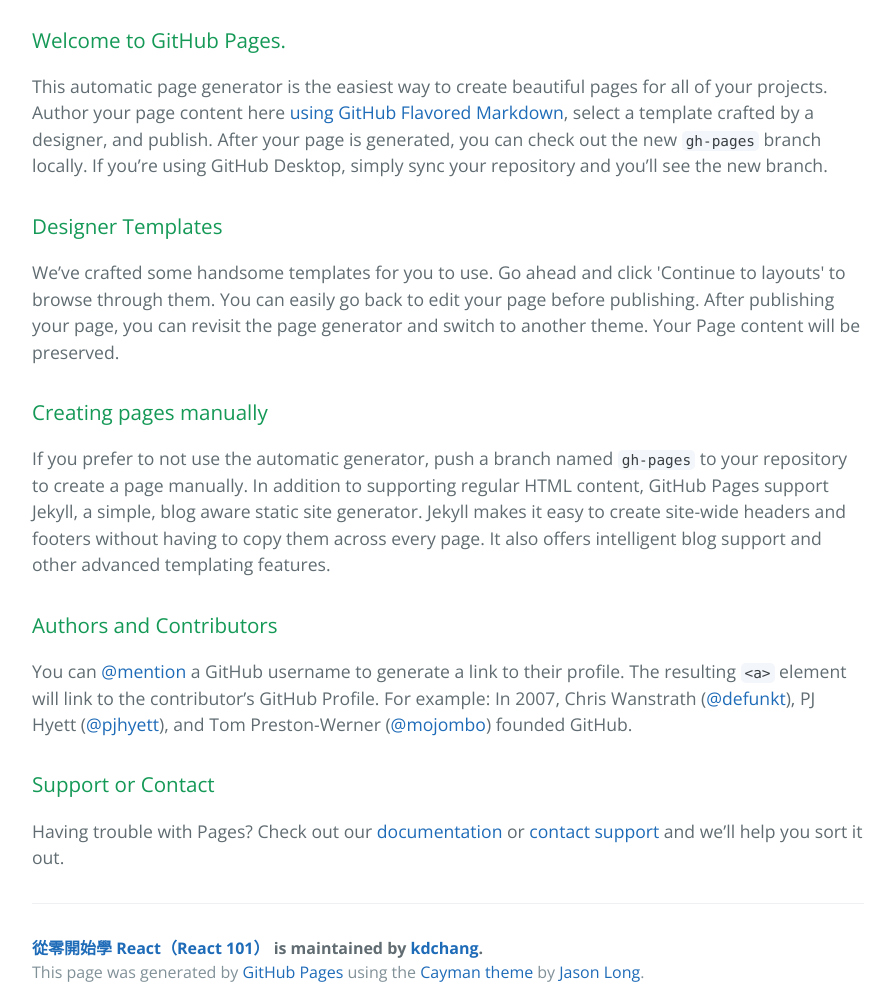
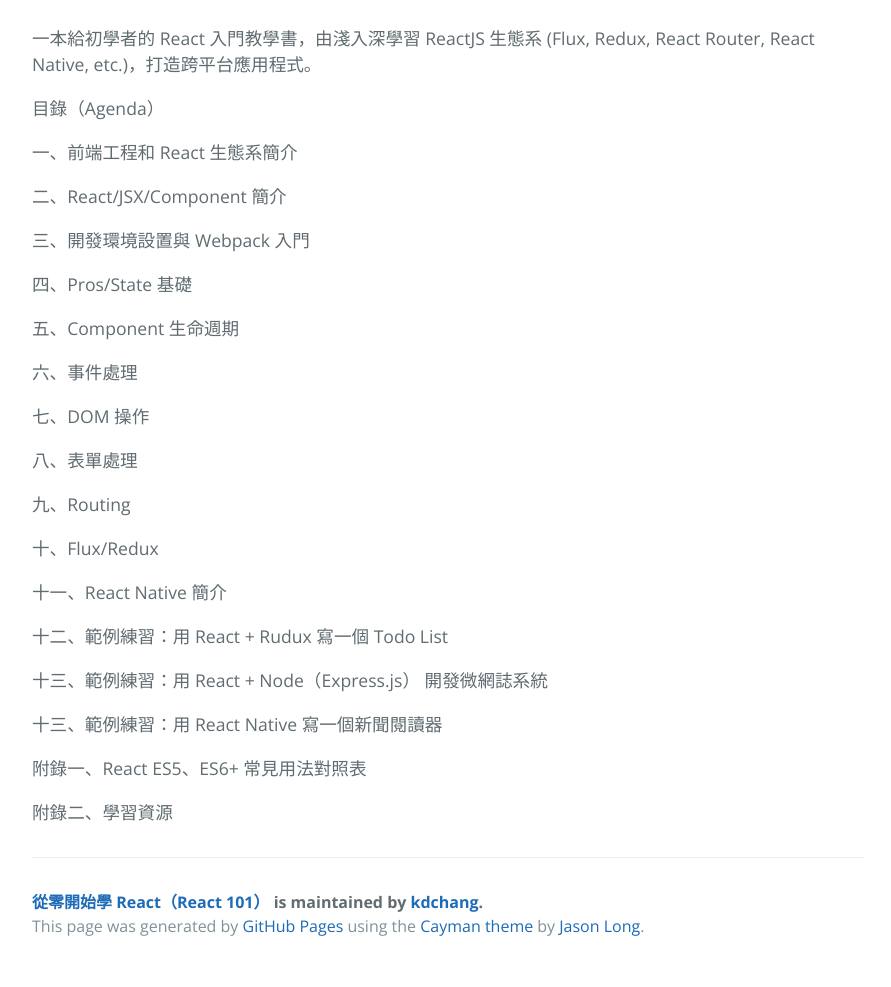
Before and after one commit to trust2065/reactjs101, a plain HTML site: page index.html in a window 1280 px wide. Shown: the part 420-1407 px from the top of the page, without its empty margins (192-1083 px from the left). Drawn offline with nearby package versions, Linux system fonts and the light colour scheme.

```diff
--- a/index.html
+++ b/index.html
@@ -19,30 +19,41 @@
     </section>
 
     <section class="main-content">
-      <h3>
-<a id="welcome-to-github-pages" class="anchor" href="#welcome-to-github-pages" aria-hidden="true"><span aria-hidden="true" class="octicon octicon-link"></span></a>Welcome to GitHub Pages.</h3>
+      <p>一本給初學者的 React 入門教學書，由淺入深學習 ReactJS 生態系 (Flux, Redux, React Router, React Native, etc.)，打造跨平台應用程式。</p>
 
-<p>This automatic page generator is the easiest way to create beautiful pages for all of your projects. Author your page content here <a href="https://guides.github.com/features/mastering-markdown/">using GitHub Flavored Markdown</a>, select a template crafted by a designer, and publish. After your page is generated, you can check out the new <code>gh-pages</code> branch locally. If you’re using GitHub Desktop, simply sync your repository and you’ll see the new branch.</p>
+<p>目錄（Agenda）</p>
 
-<h3>
-<a id="designer-templates" class="anchor" href="#designer-templates" aria-hidden="true"><span aria-hidden="true" class="octicon octicon-link"></span></a>Designer Templates</h3>
+<p>一、前端工程和 React 生態系簡介</p>
 
-<p>We’ve crafted some handsome templates for you to use. Go ahead and click 'Continue to layouts' to browse through them. You can easily go back to edit your page before publishing. After publishing your page, you can revisit the page generator and switch to another theme. Your Page content will be preserved.</p>
+<p>二、React/JSX/Component 簡介</p>
 
-<h3>
-<a id="creating-pages-manually" class="anchor" href="#creating-pages-manually" aria-hidden="true"><span aria-hidden="true" class="octicon octicon-link"></span></a>Creating pages manually</h3>
+<p>三、開發環境設置與 Webpack 入門</p>
 
-<p>If you prefer to not use the automatic generator, push a branch named <code>gh-pages</code> to your repository to create a page manually. In addition to supporting regular HTML content, GitHub Pages support Jekyll, a simple, blog aware static site generator. Jekyll makes it easy to create site-wide headers and footers without having to copy them across every page. It also offers intelligent blog support and other advanced templating features.</p>
+<p>四、Pros/State 基礎</p>
 
-<h3>
-<a id="authors-and-contributors" class="anchor" href="#authors-and-contributors" aria-hidden="true"><span aria-hidden="true" class="octicon octicon-link"></span></a>Authors and Contributors</h3>
+<p>五、Component 生命週期</p>
 
-<p>You can <a href="https://help.github.com/articles/basic-writing-and-formatting-syntax/#mentioning-users-and-teams" class="user-mention">@mention</a> a GitHub username to generate a link to their profile. The resulting <code>&lt;a&gt;</code> element will link to the contributor’s GitHub Profile. For example: In 2007, Chris Wanstrath (<a href="https://github.com/defunkt" class="user-mention">@defunkt</a>), PJ Hyett (<a href="https://github.com/pjhyett" class="user-mention">@pjhyett</a>), and Tom Preston-Werner (<a href="https://github.com/mojombo" class="user-mention">@mojombo</a>) founded GitHub.</p>
+<p>六、事件處理</p>
 
-<h3>
-<a id="support-or-contact" class="anchor" href="#support-or-contact" aria-hidden="true"><span aria-hidden="true" class="octicon octicon-link"></span></a>Support or Contact</h3>
+<p>七、DOM 操作</p>
 
-<p>Having trouble with Pages? Check out our <a href="https://help.github.com/pages">documentation</a> or <a href="https://github.com/contact">contact support</a> and we’ll help you sort it out.</p>
+<p>八、表單處理</p>
+
+<p>九、Routing</p>
+
+<p>十、Flux/Redux</p>
+
+<p>十一、React Native 簡介</p>
+
+<p>十二、範例練習：用 React + Rudux 寫一個 Todo List</p>
+
+<p>十三、範例練習：用 React + Node（Express.js） 開發微網誌系統</p>
+
+<p>十三、範例練習：用 React Native 寫一個新聞閱讀器</p>
+
+<p>附錄一、React ES5、ES6+ 常見用法對照表</p>
+
+<p>附錄二、學習資源</p>
 
       <footer class="site-footer">
         <span class="site-footer-owner"><a href="https://github.com/kdchang/react101">從零開始學 React（React 101）</a> is maintained by <a href="https://github.com/kdchang">kdchang</a>.</span>
```
Also changed, not shown: params.json (+1 -1 lines).
